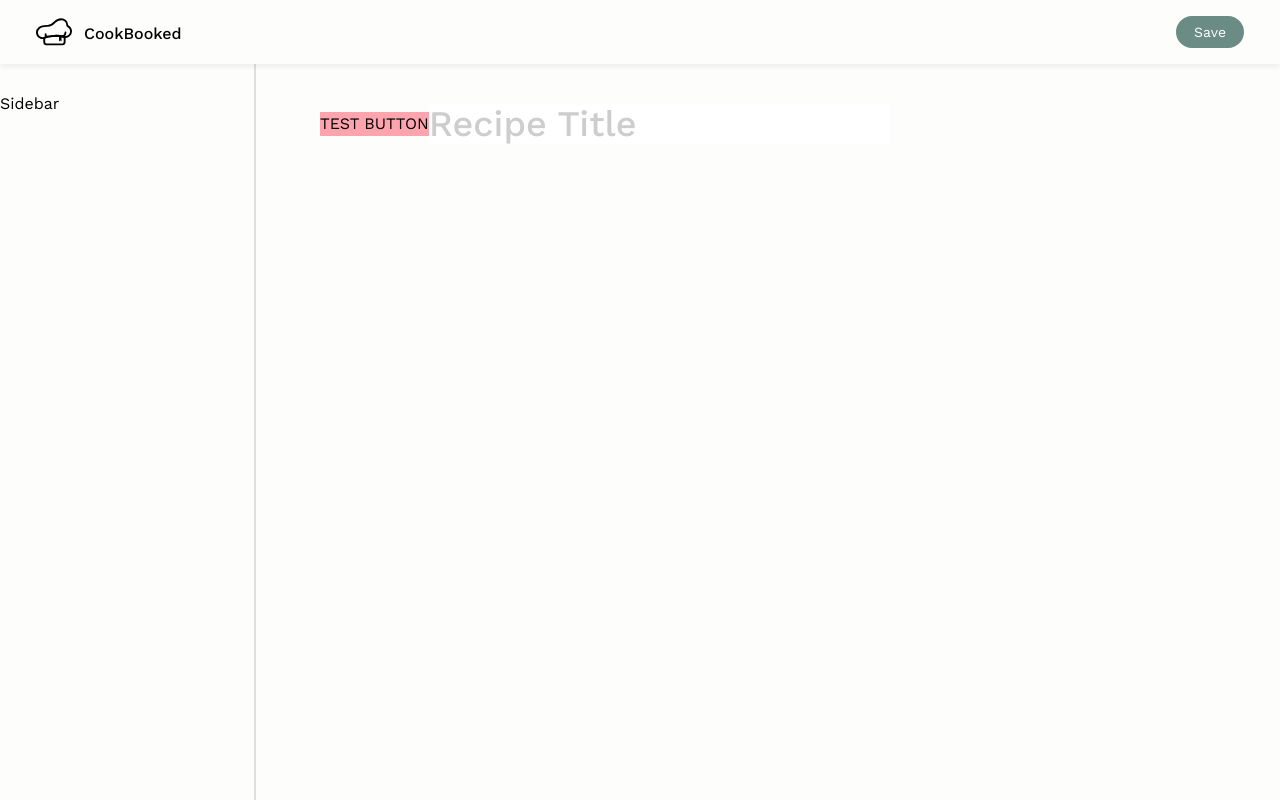
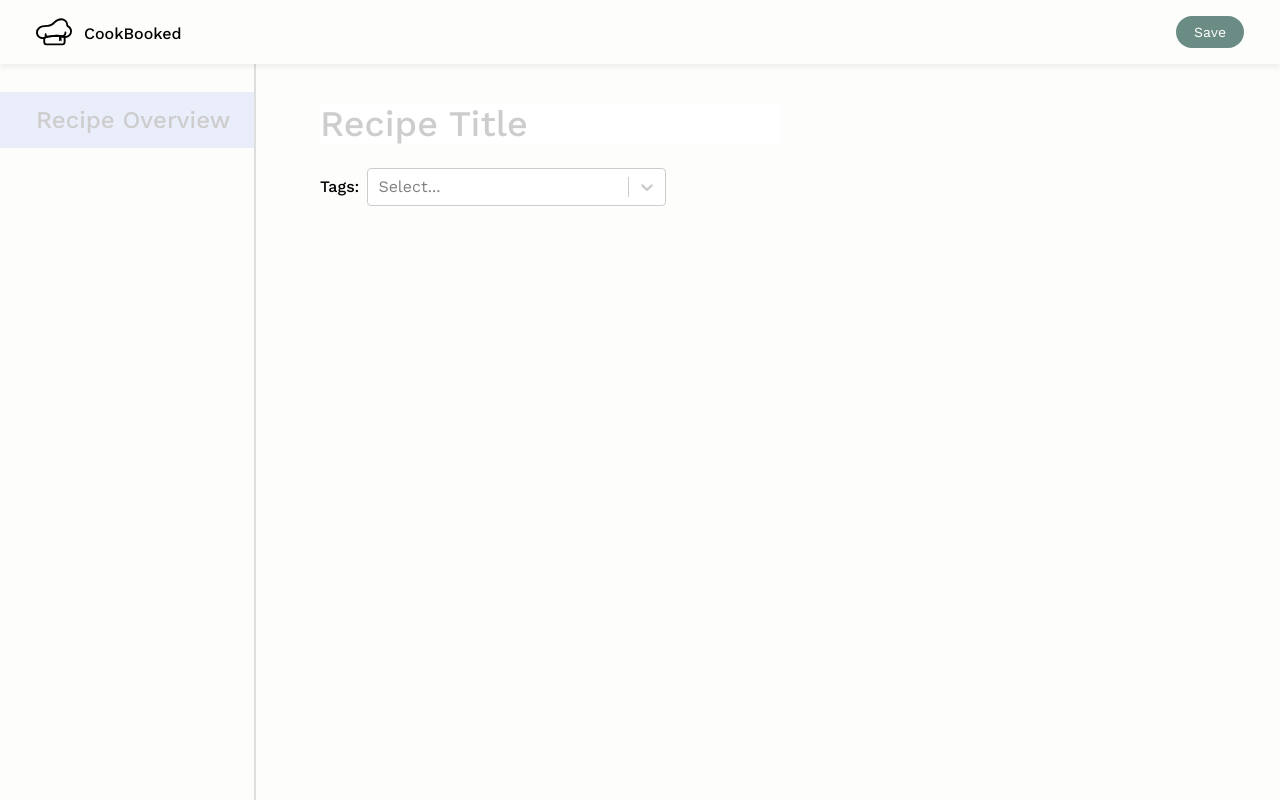
Before and after one commit to syzhao53/cookbooked-personal, a Next.js app in the folder cookbooked/: page /create in a window 1280 px wide. Built offline with nearby package versions, Linux system fonts and the light colour scheme.

Commit message:
text input styling + added react select

```diff
--- a/cookbooked/components/EditIntro.js
+++ b/cookbooked/components/EditIntro.js
@@ -1,15 +1,28 @@
 import { Checkbox } from './Checkbox'
 import { Heading, SubHeading } from './styles/Text'
 import { Tag } from './styles/Tag'
+import { Input } from './styles/Input'
 import { useState } from 'react'
+import Select from 'react-select'
 // import clientPromise from '../lib/mongodb'
 
 
 
-const EditIntro = ({duration, recipe, ingreds, servMult, setServMult}) => {
-  const [title, setTitle] = useState('Recipe Title')
-
+const EditIntro = ({title, setTitle}) => {
+  const [tags, setTags] = useState([])
   const [recipeInfo, setRecipeInfo] = useState({title: title})
+  const defaultTitle = 'Recipe Title'
+  const tagOptions = [
+    { value: 'chicken', label: 'chicken' },
+    { value: 'beef', label: 'beef' },
+    { value: 'pork', label: 'pork' },
+    { value: 'veggies', label: 'veggies' },
+    { value: 'tofu', label: 'tofu' },
+    { value: 'pork', label: 'pork' },
+    { value: 'dessert', label: 'dessert' },
+    { value: 'spicy', label: 'spicy' },
+    { value: 'seafood', label: 'seafood' }
+  ]
 
   const testPost = async () => {
     // Send the data to the server in JSON format.
@@ -37,16 +50,24 @@ const EditIntro = ({duration, recipe, ingreds, servMult, setServMult}) => {
 
   return (
     <>
-      <div className="flex justify-between">
-        <div className="flex flex-row items-center">
-          <button onClick={() => testPost()} className="bg-rose-300">
+      <div className="flex flex-col justify-between">
+        <div className="flex flex-row items-center mb-6">
+          {/* <button onClick={() => testPost()} className="bg-rose-300">
             TEST BUTTON
-          </button>
-            <input type="text" id="search" name="title" value={title}
+          </button> */}
+          <Input prop={title} setProp={setTitle} defaultText={defaultTitle} textType="large"/>
+          {/* <input type="text" id="search" name="title" value={title}
                 onChange={(e) => {setTitle(e.target.value)}}
-                onFocus={() => {setTitle('')}}
-                // onBlur={() => {'hellooooo'}}
-            className="border-0 focus:outline-none text-3xl lg:text-4xl font-medium text-med_gray"/>
+                onFocus={() => {title == defaultTitle && setTitle('')}}
+                onBlur={() => {title == '' && setTitle(defaultTitle)}}
+            className={`${title !== defaultTitle ? 'text-black' : 'text-med_gray'} border-0 focus:outline-none text-3xl lg:text-4xl font-medium`}/> */}
+        </div>
+        <div className="flex flex-row items-center text-base font-medium">
+          Tags:
+          <Select className="font-normal ml-2 w-1/3" options={tagOptions} isMulti/>
+        </div>
+        <div>
+
         </div>
       </div>
     </>
--- a/cookbooked/components/EditingSidebar.js
+++ b/cookbooked/components/EditingSidebar.js
@@ -1,32 +1,45 @@
 import React from 'react'
 import { CircleNumber } from './styles/Text'
-import SidebarTimer from './SidebarTimer'
+import { useState } from 'react'
 
-const EditingSidebar = () => {
-const createSidebarTimers = () => {
-    let timerArr = []
 
-    for (const [secName, secTimers] of Object.entries(allTimers)) {
-      if (secTimers !== undefined) {
-        for (const [stepNum, timer] of Object.entries(secTimers)) {
-          timerArr.push(timer)
-        }
-      }
-    }
-
-    return timerArr
-  }
-
-// var renderTimers = createSidebarTimers().map(item => <div> {item} </div>)
-        // {/* {allTimers["Baking"][1].timer[2] && <SidebarTimer timer={allTimers["Baking"][1].timer} timerName={allTimers["Baking"][1].name} />} */}
-
+const EditingSidebar = ({title, setTitle}) => {
+  const [editingSection, setEditingSection] = useState('intro')
 
   return (
     <div
       className="w-1/5 pt-7 border-r-2 border-light_gray h-[calc(100vh-64px)] hidden md:block"
       style={{ position: 'fixed' }}
     >
-        Sidebar
+                <div
+              key="section"
+              className={`text-2xl cursor-pointer py-3 ${
+                editingSection === 'intro'
+                  ? 'bg-light_purple'
+                  : 'hover:bg-light_purple/50'
+              }`}
+              onClick={() => setEditingSection('')}
+            >
+              <div
+                className={`flex items-center ml-9 ${
+                  editingSection === 'intro' && 'font-medium'
+                }`}
+              >
+                {/* {sectionIdx !== 0 && (
+                  <CircleNumber number={sectionIdx} />
+                )} */}
+                {<span className="text-med_gray">{title == 'Recipe Title' ? 'Recipe Overview' : title}</span>}
+              </div>
+              {/* {sectionIdx !== 0 && (
+                <span className="pl-16 text-base text-gray">
+                  {
+                      duration[sectionName].hours > 0
+                      ? duration[sectionName].hours + " hr " + duration[sectionName].minutes
+                      : duration[sectionName].minutes + " min"
+                    }
+                </span>
+              )} */}
+            </div>
       {/* {Object.entries(allSections).map(
         ([sectionKey, sectionName], sectionIdx) => {
           return (
--- /dev/null
+++ b/cookbooked/components/styles/Input.js
@@ -0,0 +1,23 @@
+const textSize = (text) => {
+    switch (text) {
+      case 'large':
+        return 'text-3xl lg:text-4xl'
+      case 'medium':
+          return 'text-3xl lg:text-4xl'
+      case 'small':
+          return 'text-3xl lg:text-4xl'
+    }
+}
+
+export const Input = ({ prop, setProp, defaultText, textType }) => {
+    return (
+        <input type="text" value={prop}
+            onChange={(e) => {setProp(e.target.value)}}
+            onFocus={() => {prop == defaultText && setProp('')}}
+            onBlur={() => {prop == '' && setProp(defaultText)}}
+            className={`${prop !== defaultText ? 'text-black' : 'text-med_gray'}
+            ${textSize(textType)}
+            border-0 focus:outline-none font-medium`}
+        />
+    )
+  }
--- a/cookbooked/package.json
+++ b/cookbooked/package.json
@@ -16,7 +16,8 @@
     "mongodb": "^4.16.0",
     "next": "latest",
     "react": "^18.2.0",
-    "react-dom": "^18.2.0"
+    "react-dom": "^18.2.0",
+    "react-select": "^5.7.3"
   },
   "devDependencies": {
     "@types/node": "^18.7.5",
--- a/cookbooked/pages/create.js
+++ b/cookbooked/pages/create.js
@@ -6,6 +6,7 @@
 import NavBar from '../components/NavBar'
 import EditingSidebar from '../components/EditingSidebar'
 import EditIntro from '../components/EditIntro'
+import { useState } from 'react'
 
 
 const CreateRecipe = ({section, recipe, ingreds, steps, timers, servMult}) => {
@@ -17,15 +18,17 @@ const CreateRecipe = ({section, recipe, ingreds, steps, timers, servMult}) => {
 //     { multiplier: 2, display: 'x2' },
 //     { multiplier: 3, display: 'x3' },
 //   ]
+const [title, setTitle] = useState('Recipe Title')
+
 
   return (
     <>
       <NavBar />
       <div className="flex min-h-[calc(100vh-64px)]">
-        <EditingSidebar />
+        <EditingSidebar title={title} setTitle={setTitle}/>
 
         <div className="w-screen lg:w-4/5 mt-10 px-8 lg:px-16 lg:ml-[20%]">
-          <EditIntro />
+          <EditIntro title={title} setTitle={setTitle}/>
         </div>
       </div>
     </>
```
Also changed, not shown: 1 other file (tests, documents, lock files or other folders).
